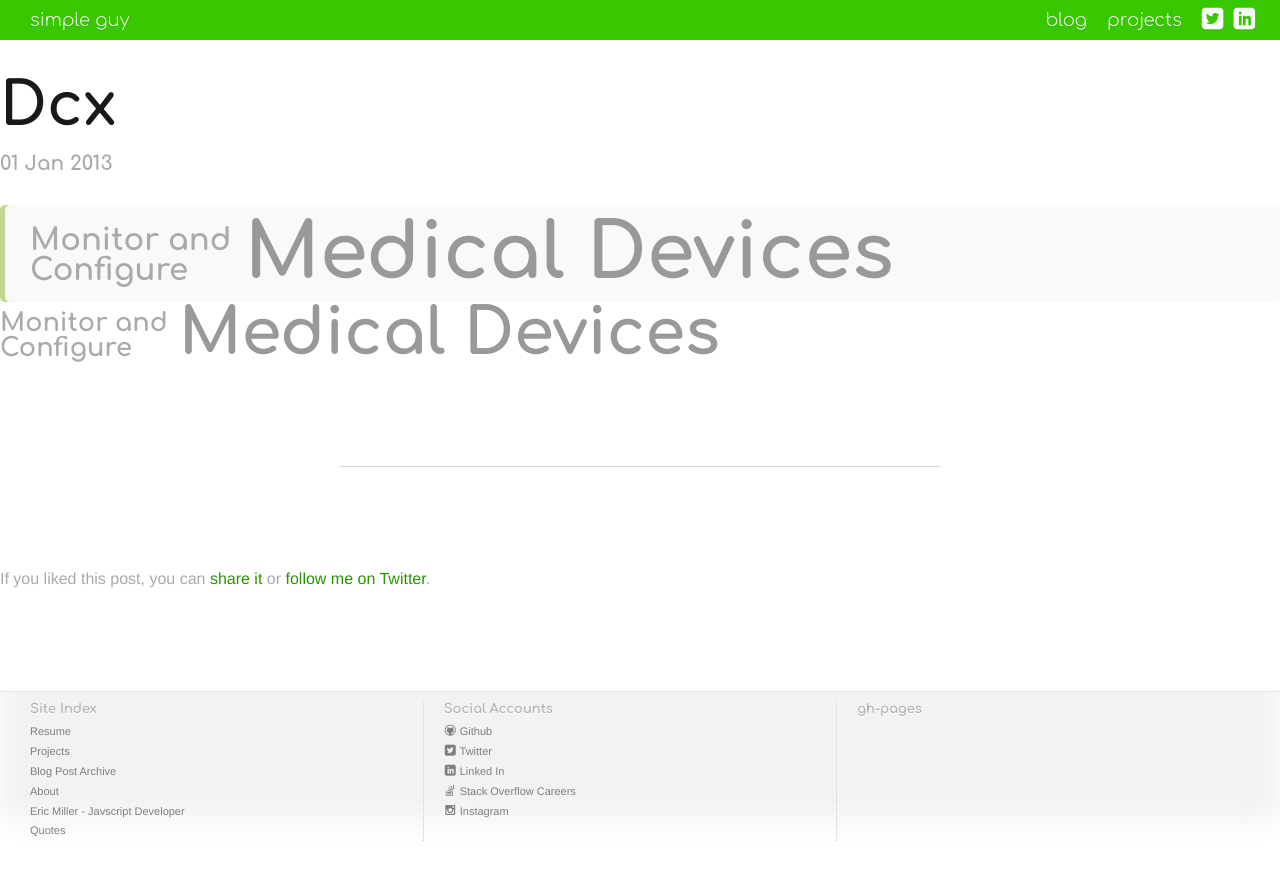
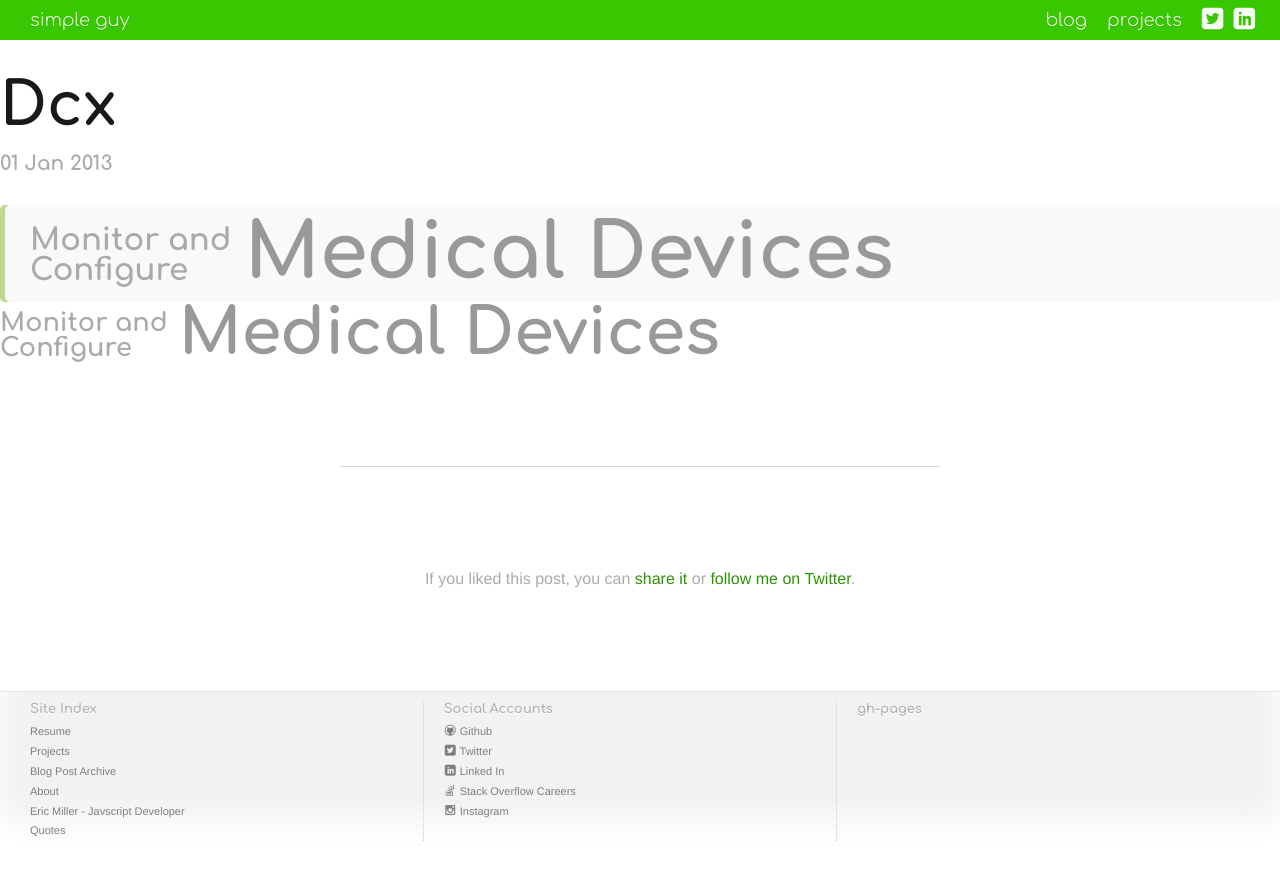
Before and after one commit to SimplGy/simplgy.github.io, a Jekyll site: the page built from projects/_posts/2013-01-01-dcx.html, in a window 1280 px wide. Shown: the top 880 px of the page. Built offline with Jekyll 4.4.1, drawn with Linux system fonts in a browser that asks for light colours.

Commit message:
centered twitter plug

```diff
--- a/_includes/twitter-plug.html
+++ b/_includes/twitter-plug.html
@@ -1,4 +1,4 @@
-<p class="muted">
+<p class="muted alignCenter">
   If you liked this post, you can
 
   <a href="https://twitter.com/intent/tweet?url={{ site.url }}{{ page.url }}&text={{ page.title }}&via=simplgy"
```
